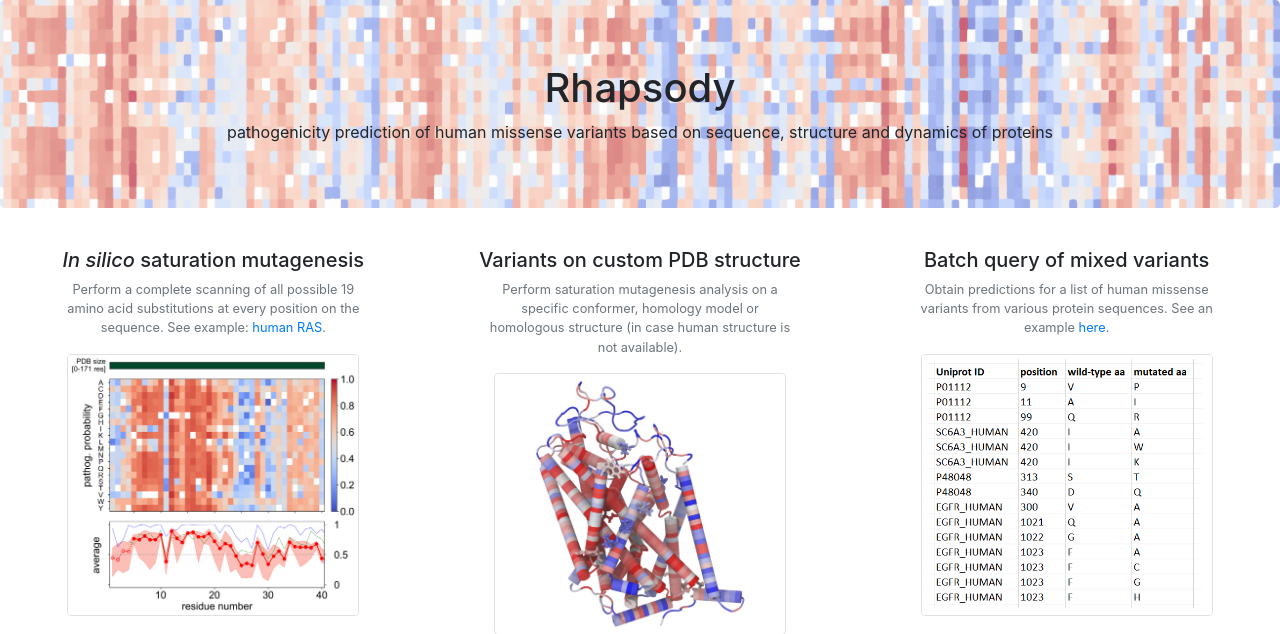
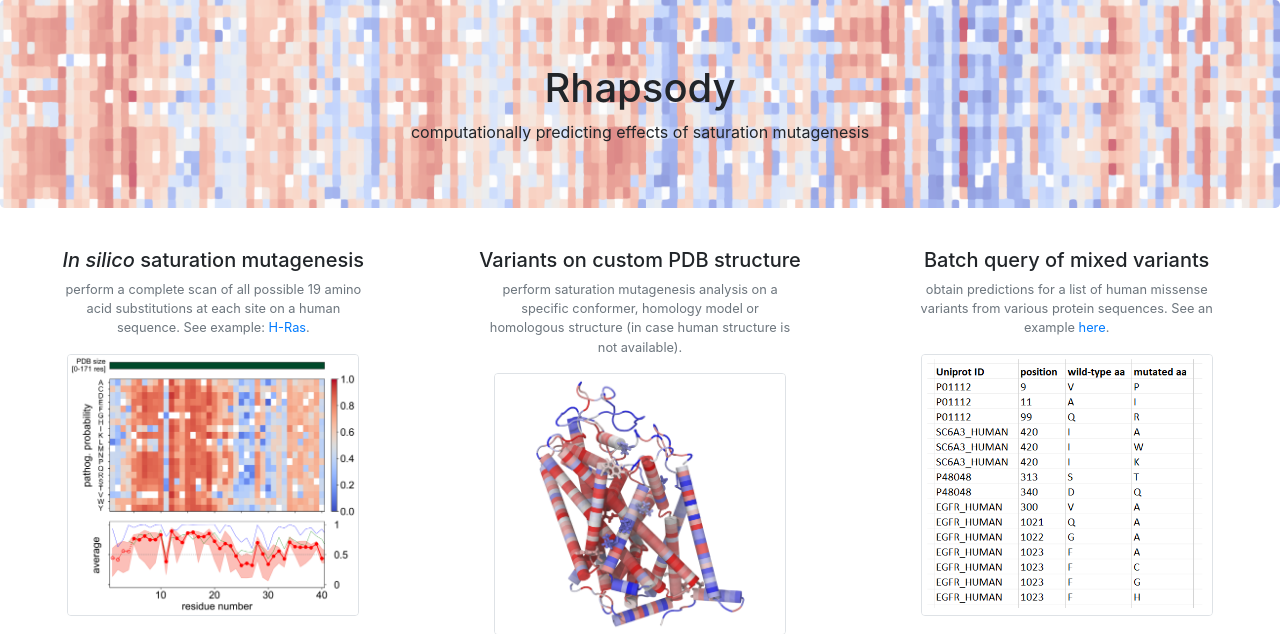
Before and after one commit to prody/rhapsody-website, a PHP site: page / in a window 1280 px wide. Shown: the part 56-690 px from the top of the page. Run offline with PHP 8.4, Linux system fonts and the light colour scheme; some libraries are stand-ins or nearby versions.

Commit message:
updated descriptions

```diff
--- a/batch_query.php
+++ b/batch_query.php
@@ -15,7 +15,7 @@
 <div class="jumbotron">
   <div class="container text-center">
     <h2>Batch query</h2>
-    get predictions for a list of variants from mutliple sequences
+    get predictions for individual variants from multiple human sequences
   </div>
 </div>
 
@@ -29,7 +29,7 @@
 
   <div class="col-md-6">
     <label for="bq_radios">
-      <h5>list of missense variants</h5>
+      <h5>list of human missense variants</h5>
     </label>
 
     <!-- radio button with text area -->
--- a/index.php
+++ b/index.php
@@ -16,8 +16,7 @@
   <div class="jumbotron">
     <div class="container text-center">
       <h1>Rhapsody</h1>
-      pathogenicity prediction of human missense variants based on sequence,
-      structure and dynamics of proteins
+      computationally predicting effects of saturation mutagenesis
     </div>
   </div>
 
@@ -27,9 +26,9 @@
       <div class="col-md py-2">
         <h5><i>In silico</i> saturation mutagenesis </h5>
         <small class="form-text text-muted px-5">
-          Perform a complete scanning of all possible 19 amino acid
-          substitutions at every position on the sequence. See example:
-          <a href="./results.php?id=example-sm">human RAS</a>.
+          perform a complete scan of all possible 19 amino acid
+          substitutions at each site on a human sequence. See example:
+          <a href="./results.php?id=example-sm">H-Ras</a>.
         </small>
         <div class="p-3">
           <a href="sat_mutagen.php">
@@ -42,7 +41,7 @@
       <div class="col-md py-2">
         <h5>Variants on custom PDB structure </h5>
         <small class="form-text text-muted px-5">
-          Perform saturation mutagenesis analysis on a specific conformer,
+          perform saturation mutagenesis analysis on a specific conformer,
           homology model or homologous structure (in case human structure is
           not available).
         </small>
@@ -57,7 +56,7 @@
       <div class="col-md py-2">
         <h5>Batch query of mixed variants </h5>
         <small class="form-text text-muted px-5">
-          Obtain predictions for a list of human missense variants from
+          obtain predictions for a list of human missense variants from
           various protein sequences. See an example
           <a href="./results.php?id=example-bq">here</a>.
         </small>
--- a/sat_mutagen.php
+++ b/sat_mutagen.php
@@ -15,7 +15,7 @@
   <div class="jumbotron">
     <div class="container text-center">
       <h2><i>In silico</i> saturation mutagenesis</h2>
-      scanning of all possible amino acid substitutions in a protein sequence
+      scan of all possible amino acid substitutions in a human protein sequence
     </div>
   </div>
 
@@ -35,9 +35,9 @@
       </label>
       <input type="text" class="form-control" name="sm_query" id="sm_query"
       placeholder="P01112" value="">
-      <small id="jobIDHelp" class="form-text text-muted">type a Uniprot
+      <small id="jobIDHelp" class="form-text text-muted">type the Uniprot
         <a href="query_Uniprot.php" target='_blank'>unique accession number</a>
-        or leave blank to run test case. <br>
+        of a human sequence or leave blank to run test case. <br>
         optional: add a specific position for single-site scanning, e.g. "P01112 100"
       </small>
       <div class="invalid-feedback">
```
